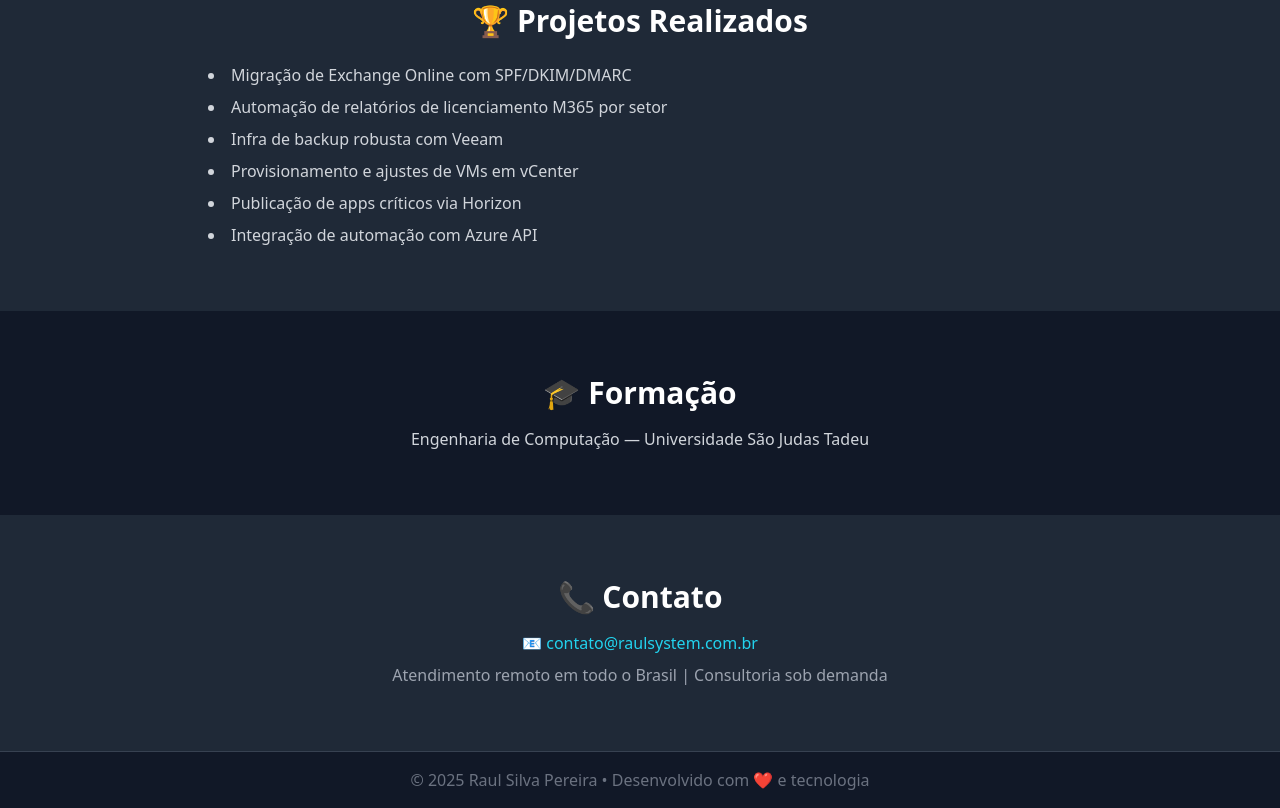
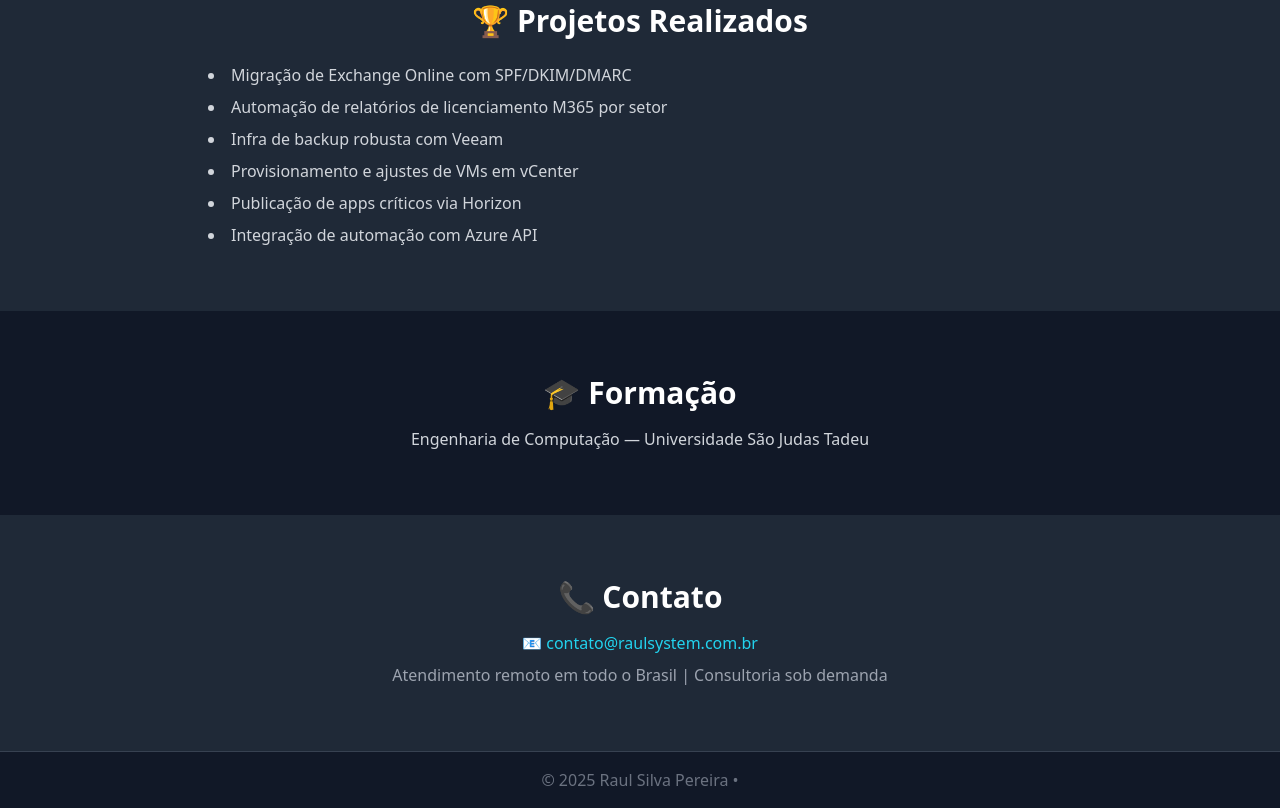
Before and after one commit to RaulSilva21/raulsystem.github.io, a plain HTML site: page index.html in a window 1280 px wide. Shown: the part 2123-2931 px from the top of the page. Drawn offline with nearby package versions, Linux system fonts and the light colour scheme; no server answers.

```diff
--- a/index.html
+++ b/index.html
@@ -182,7 +182,7 @@
 
     <!-- Footer -->
     <footer class="bg-gray-900 text-center text-gray-500 py-4 border-t border-gray-700">
-      © 2025 Raul Silva Pereira • Desenvolvido com ❤️ e tecnologia
+      © 2025 Raul Silva Pereira •
     </footer>
 
     <!-- AOS Script -->
```
